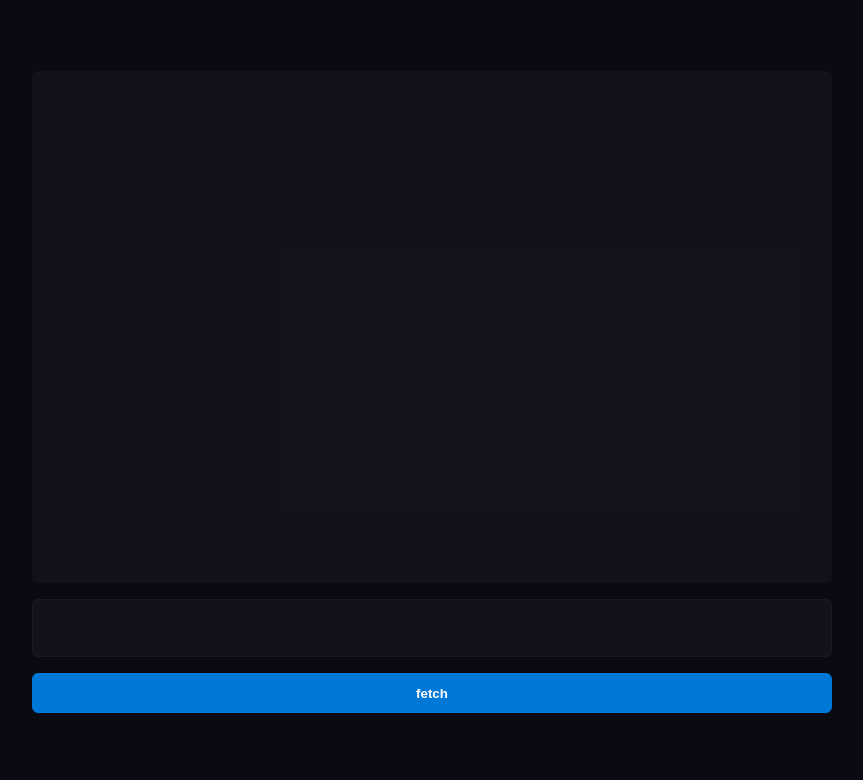
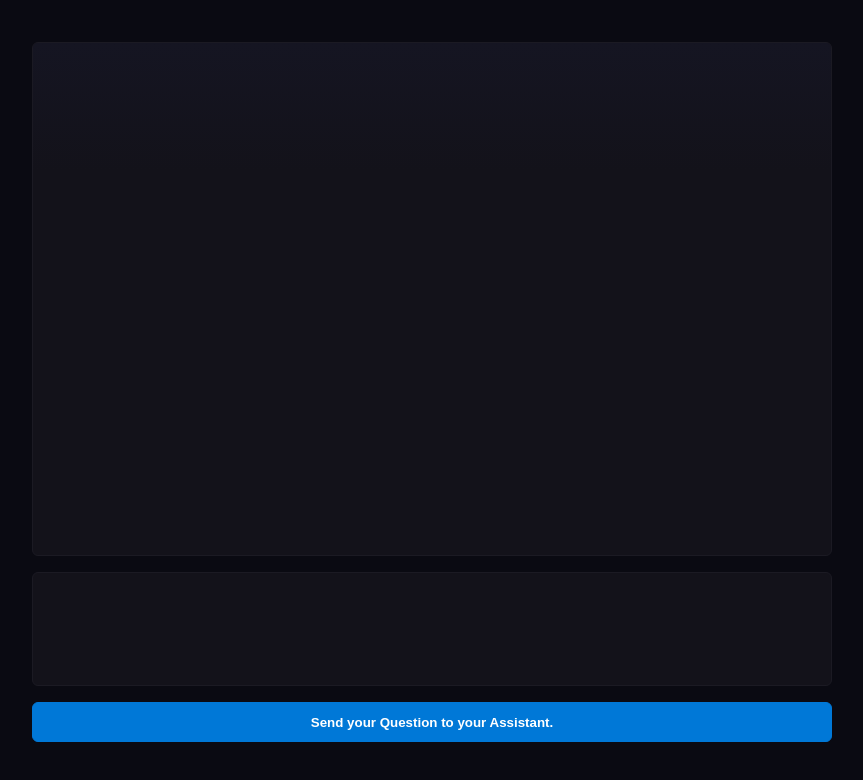
Before and after one commit to ask0ldd/LLMFirstPrj, a React (Vite) app: page / in a window 1280 px wide. Shown: the top 780 px of the page, without its empty margins (224-1087 px from the left). Built offline with nearby package versions, Linux system fonts and the light colour scheme.

Commit message:
global style update

```diff
--- a/src/App.css
+++ b/src/App.css
@@ -15,11 +15,15 @@ textarea {
   font-family: Inter, system-ui, Avenir, Helvetica, Arial, sans-serif;
   resize: none;
   background: #1b1a2388;
-  border-color: #1b1a23;
+  border: 1px solid #1b1a23;
   color: #ffffffaa;
   border-radius: 6px;
   display: flex;
   flex: 1 1 100%;
+}
+
+textarea.userMessage {
+  min-height: 6rem;
 }
 
 #historyContainer {
@@ -27,17 +31,23 @@ textarea {
   max-height: 30rem;
   display: flex;
   flex-direction: column;
-  justify-content: left;
+  justify-content: end;
   padding: 1rem;
   overflow-y: auto;
+  position: relative;
+}
+
+#historyContainer .historyTopGradient {
+  position: absolute;
+  top: 0;
+  left: 0;
+  width: 100%;
+  height: 8rem;
+  background: linear-gradient(180deg, #151522, #1b1a2300);
 }
 
 textarea:focus {
   outline: 1px solid #3b3850;
-}
-
-#history {
-  height: 30rem;
 }
 
 button {
@@ -48,6 +58,7 @@ button {
   color: #fff;
   font-weight: 600;
   border-radius: 6px;
+  cursor: pointer;
   /*box-shadow: 0 4px 8px #72aedf;*/
 }
 
--- a/src/App.tsx
+++ b/src/App.tsx
@@ -46,7 +46,7 @@ function App() {
       return newHistory
     })
 
-    const response = await ChatService.sendQuestion(inputValue)
+    const response = await ChatService.postQuestion(inputValue)
 
     if(!(response instanceof Response)) return // !!! add newhistory pull?
     const reader = response.body?.getReader()
@@ -94,9 +94,10 @@ function App() {
     <div style={{display:'flex', flexDirection:'column', rowGap:"1rem", minWidth:800}}>
       <div ref={autoScrollHistoryRef} id="historyContainer">
           {history.map(chunk => DialogBlockFactory(chunk))}
+          <div className="historyTopGradient"></div>
       </div>
-      <textarea name="userMessage" id="userMessage"/>
-      <button onClick={handleClick}>fetch</button>
+      <textarea className="userMessage" id="userMessage"/>
+      <button onClick={handleClick}>Send your Question to your Assistant.</button>
       <div className="response">{streamedDatas}</div>
     </div>
   )
--- a/src/services/ChatService.ts
+++ b/src/services/ChatService.ts
@@ -1,5 +1,5 @@
 export class ChatService{
-    static async sendQuestion(question : string) : Promise<unknown>{
+    static async postQuestion(question : string) : Promise<unknown>{
         try {
             const response = await fetch('http://localhost:3000/chat',
             {
@@ -9,6 +9,7 @@ export class ChatService{
                 },
                 body: JSON.stringify({"question" : question})
             })
+            if(response.status != 200) throw new Error("Can't get a reply to your question.")
             return response
         }catch(error){
             console.error(error)
--- a/src/style/Question.css
+++ b/src/style/Question.css
@@ -1,13 +1,13 @@
 article.question {
   display: flex;
   flex-direction: column;
-  background: #ffffff22;
+  background: #ffffff20;
   border-radius: 6px;
   padding: 0.5rem;
   row-gap: 0;
   max-height: min-content;
   margin-top: 0.75rem;
-  border: 1px solid #ffffff25;
+  border: 1px solid #ffffff21;
   box-shadow: 0px 4px 8px #000000cc;
   /*flex: 1 1 100%;*/
 }
```
Also changed, not shown: src/hooks/useAutoScrollToLastItem.ts (renamed from src/hooks/useAutoScrollToLastItem.tsx).
